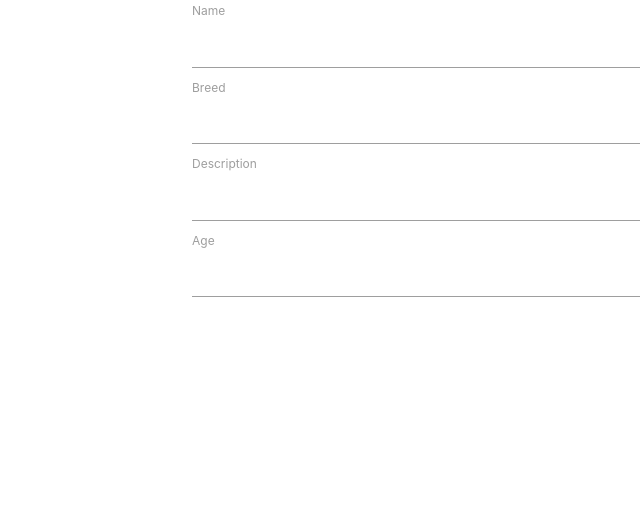
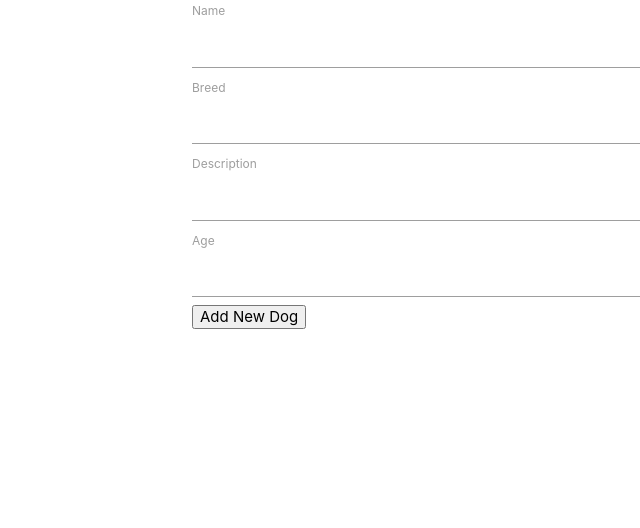
Before and after one commit to nataliesmyth/dog-collector, a Django app: page /dogs/new in a window 1280 px wide. Shown: the part 201-729 px from the top of the page, without its empty margins (0-640 px from the left). Run offline with Django 3.2, Linux system fonts and the light colour scheme; the visitor is signed in with stand-in values (Sample User, id 1).

Commit message:
add new dog button

```diff
--- a/main_app/templates/dogs/new.html
+++ b/main_app/templates/dogs/new.html
@@ -30,6 +30,7 @@
             <label for="age">Age</label>
             <input type="text" name="age">
         </div>
+        <button type="submit">Add New Dog</button>
     </form>
 
 {% endblock %}
```
